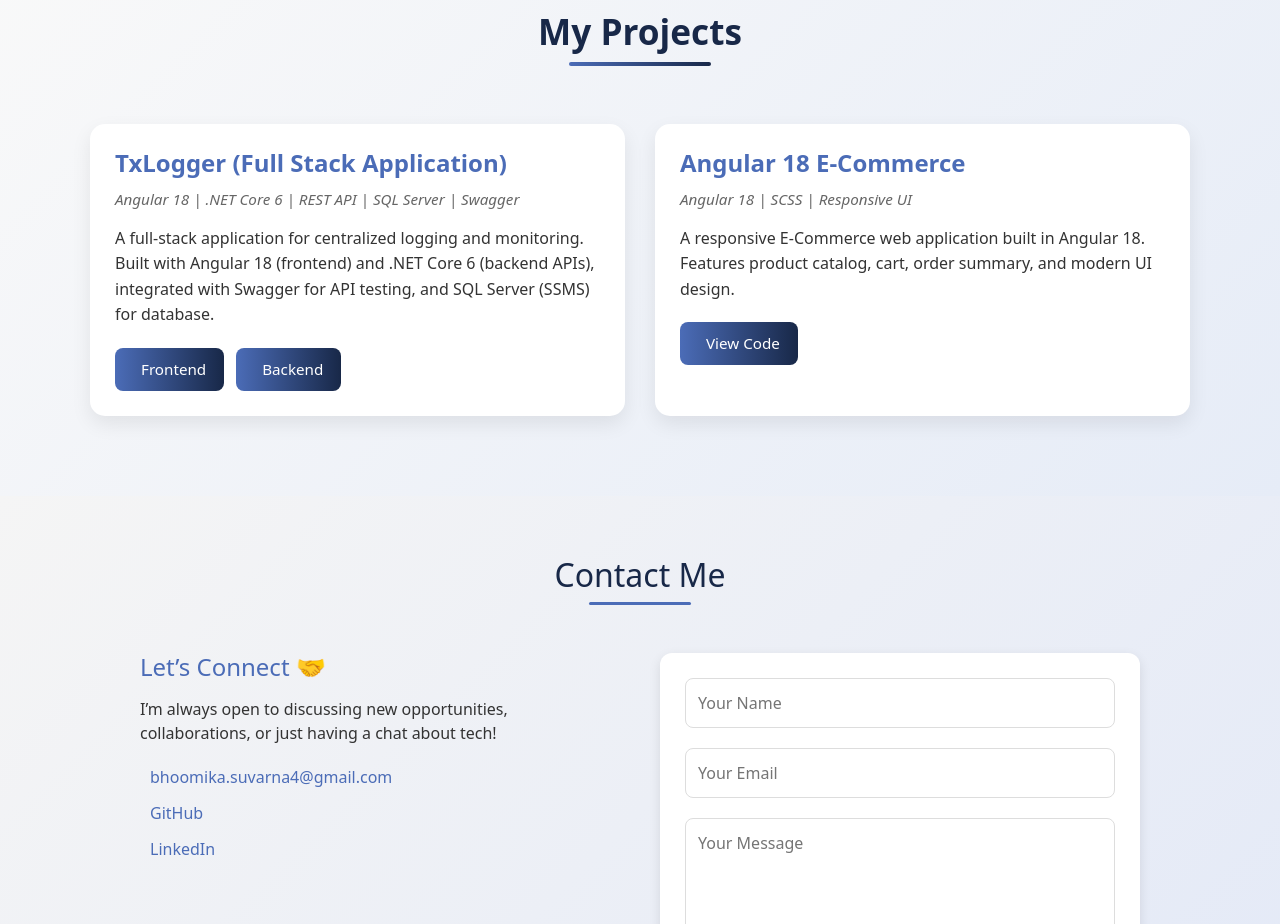
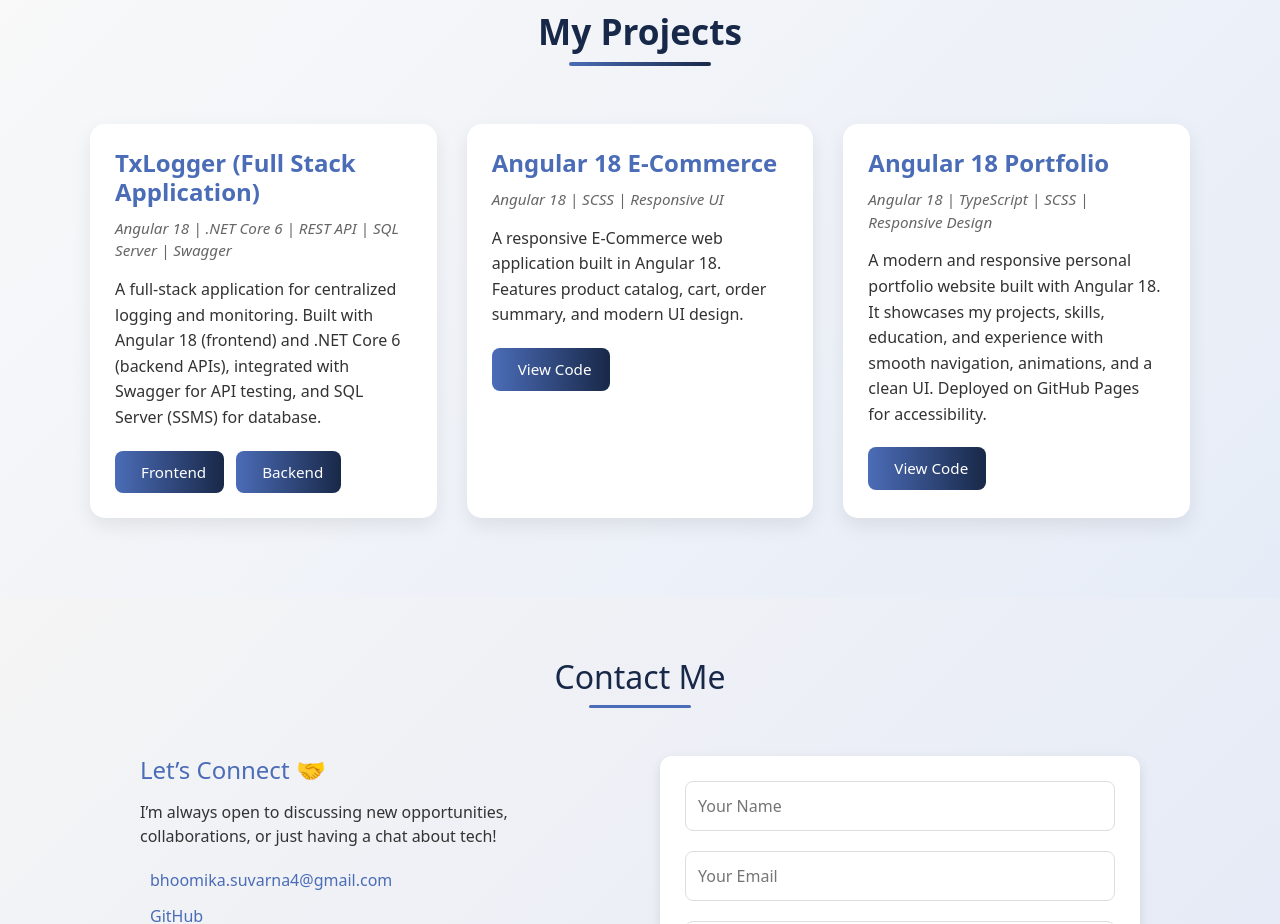
Before and after one commit to bhoomi0304/Portfolio, an Angular app: page / in a window 1280 px wide. Shown: the part 2500-3424 px from the top of the page. Built offline with nearby package versions, Linux system fonts and the light colour scheme.

Commit message:
New change

```diff
--- a/src/app/projects/projects.component.html
+++ b/src/app/projects/projects.component.html
@@ -36,5 +36,24 @@
   </a>
 </div>
     </div>
+
+<div class="project-card">
+  <h3>Angular 18 Portfolio</h3>
+  <p class="project-stack">Angular 18 | TypeScript | SCSS | Responsive Design</p>
+  <p class="project-desc">
+    A modern and responsive personal portfolio website built with Angular 18.
+    It showcases my projects, skills, education, and experience with smooth
+    navigation, animations, and a clean UI. Deployed on GitHub Pages for accessibility.
+  </p>
+  <div class="project-links">
+    <a href="https://github.com/bhoomi0304/Portfolio" target="_blank" rel="noopener noreferrer">
+      <i class="fab fa-github"></i> View Code
+    </a>
+  </div>
+</div>
+
+
+
+
   </div>
 </section>
```
